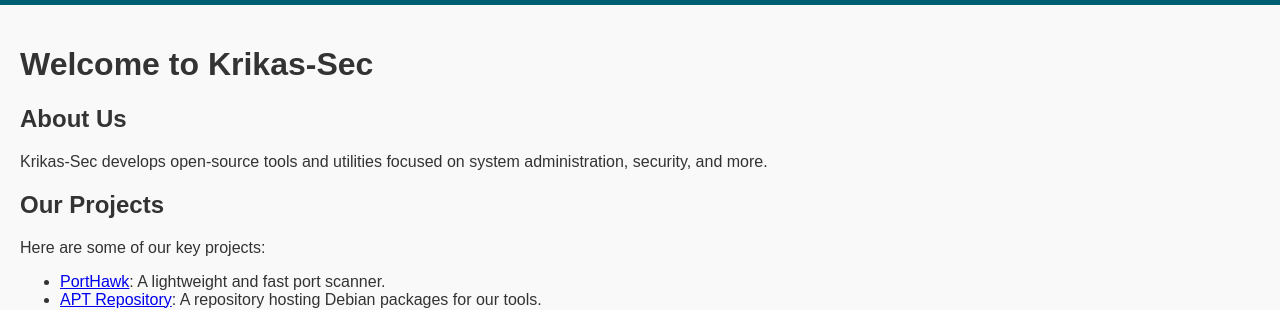
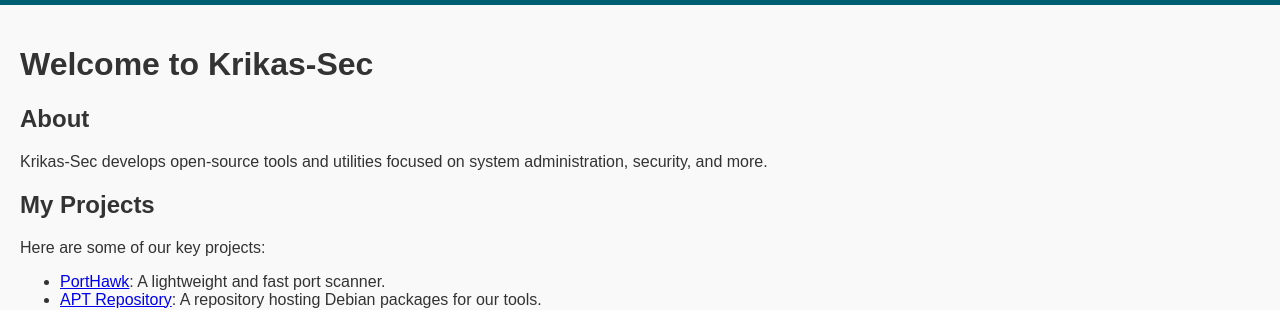
Before and after one commit to Krikas-Sec/Krikas-Sec.github.io, a Jekyll site: the page built from index.md, in a window 1280 px wide. Shown: the part 231-541 px from the top of the page. Built offline with Jekyll 4.4.1, drawn with Linux system fonts in a browser that asks for light colours; our own code applies the rules of GitHub Pages for plain Markdown files.

Commit message:
Updated projects page

```diff
--- a/index.md
+++ b/index.md
@@ -3,10 +3,10 @@ layout: default
 ---
 # Welcome to Krikas-Sec
 
-## About Us
+## About
 Krikas-Sec develops open-source tools and utilities focused on system administration, security, and more.
 
-## Our Projects
+## My Projects
 Here are some of our key projects:
 - [PortHawk](https://github.com/Krikas-Sec/PortHawk): A lightweight and fast port scanner.
 - [APT Repository](https://Krikas-Sec.github.io/apt-repo): A repository hosting Debian packages for our tools.
```
